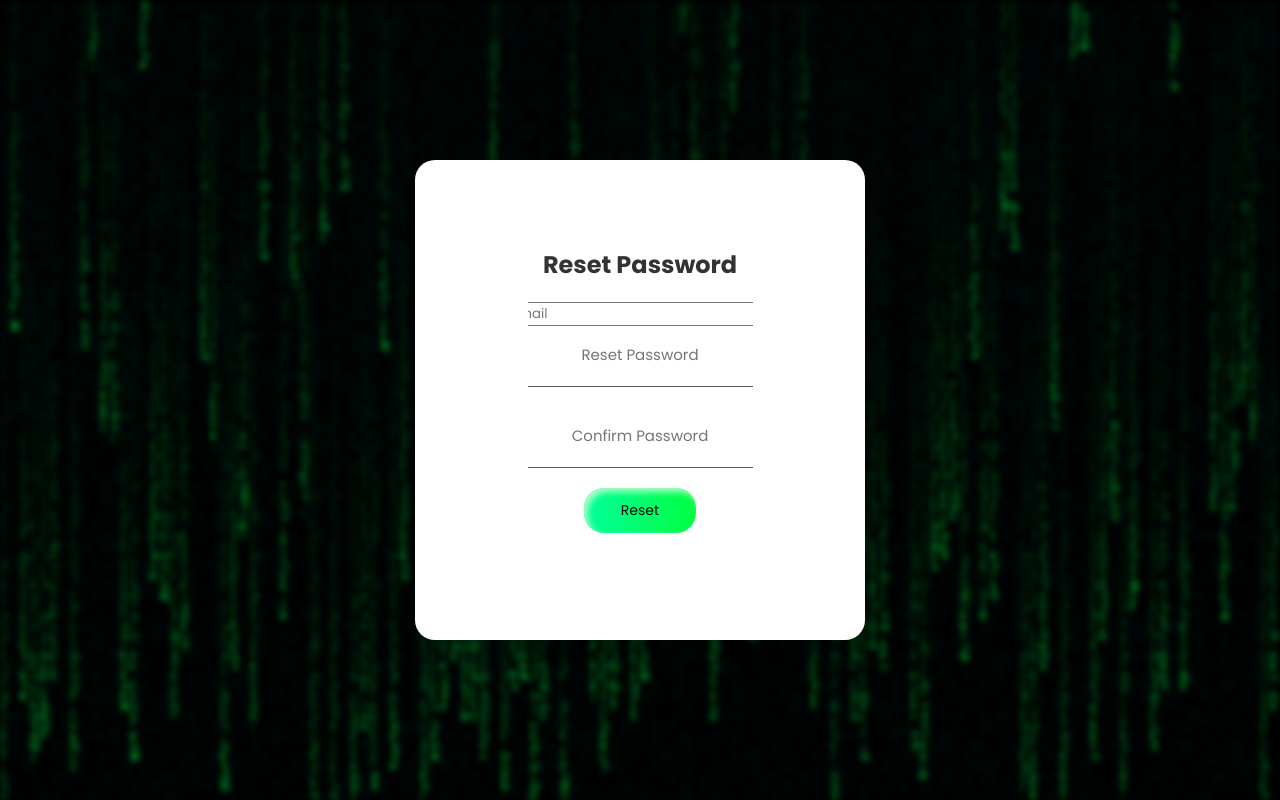
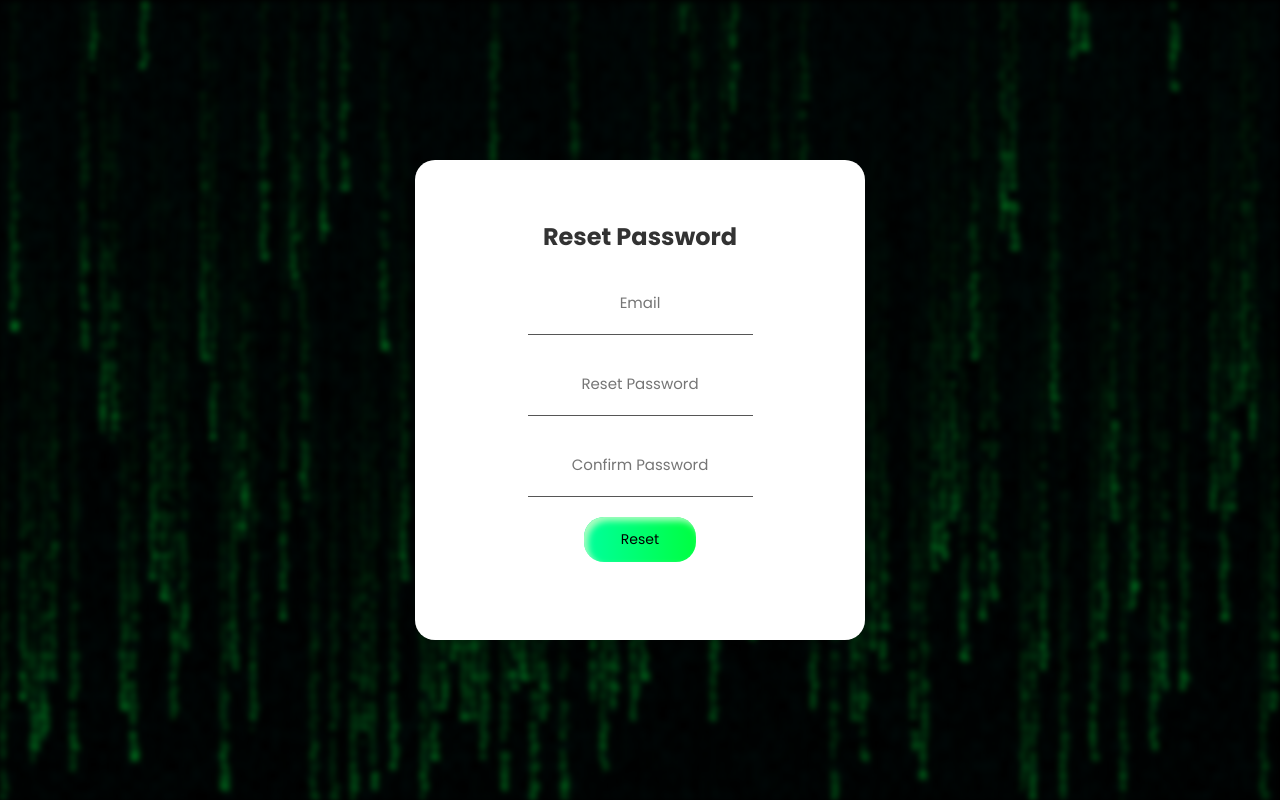
Before and after one commit to SohamMukherjee2011/HPE-Hackathon-2023, a Flask app: page /forgot-password in a window 1280 px wide. Run offline with Flask 2, Linux system fonts and the light colour scheme.

Commit message:
minor bug fixes #1

```diff
--- a/app.py
+++ b/app.py
@@ -16,7 +16,9 @@
             email=request.form['email']
             password = request.form['password']
             table = sqlstuff.showall('users')
+            i = 0
             for x in table:
+                print(x[0])
                 if email == x[0]:
                     if password == x[1]:
                         session['email'] = email
@@ -27,8 +29,10 @@
                         flash('Wrong Password', 'info')
                         return redirect(url_for('login_signup'))
                 else:
-                    flash('Invalid Email ID', 'info')
-                    return redirect(url_for("login_signup"))
+                    if i >= len(table):
+                        flash('Invalid Email ID', 'info')
+                        return redirect(url_for("login_signup"))
+                i += 1
         else :
             email = request.form['email']
             password = request.form['password']
--- a/static/css/forgot_password.css
+++ b/static/css/forgot_password.css
@@ -63,6 +63,28 @@
     margin-bottom: 20px;
     font-weight: 700;
 }
+.formbG .loginForm form #email {
+    width: 100%;
+    margin-bottom: 20px;
+    padding: 20px;
+    outline: none;
+    transition: 0.5s ease-in-out;
+    border-top: none;
+    border-left: none;
+    border-right: none;
+    border-bottom: solid 1.4px rgb(86, 86, 86);
+}
+
+.formbG .loginForm form #email:focus {
+    transition: 0.5s ease-in-out;
+    border-bottom: solid 1.4px #000;
+}
+
+.formbG .loginForm form #email::placeholder {
+    text-align: center;
+    font-size: 15px;
+}
+
 
 .formbG .loginForm form #blank {
     width: 100%;
--- a/static/js/forgot_password.js
+++ b/static/js/forgot_password.js
@@ -34,12 +34,14 @@
     console.log(document.getElementById('blank').value)
     console.log(document.getElementById('blankOne').value)
     if (document.getElementById('blank').value != document.getElementById('blankOne').value) {
+        event.preventDefault()
         text.classList.remove('match');
         text.innerText = 'Passwords do not match';
         text.classList.add('show');
         document.getElementById('blankOne').value = "";
     }
     else if (document.getElementById('blank').value == "" && document.getElementById('blankOne').value == "") {
+        event.preventDefault()
         text.classList.remove('match');
         text.innerText = 'Please type your password';
         text.classList.add('show');
--- a/templates/login-signup.html
+++ b/templates/login-signup.html
@@ -39,7 +39,7 @@
                         {%endif%}
                     {%endwith%}
                     <br>
-                    <input type="text" id="blank" required="required" placeholder="email" name="email">
+                    <input type="text" id="blank" required="required" placeholder="Email" name="email">
                     <input type="password" id="blank" required="required" placeholder="Password" name="password">
                     <input type="submit" value="Login" id = 'btn' name="login">
                 </form>
```
